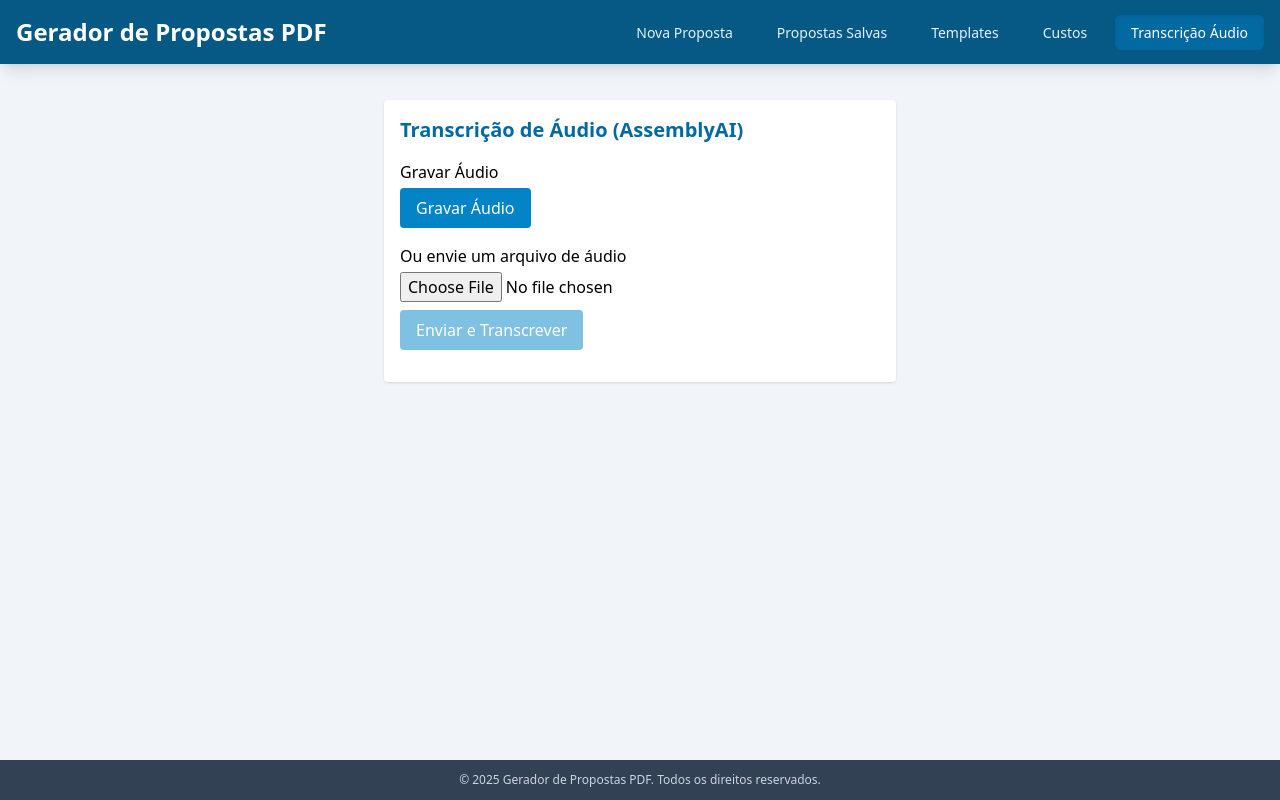
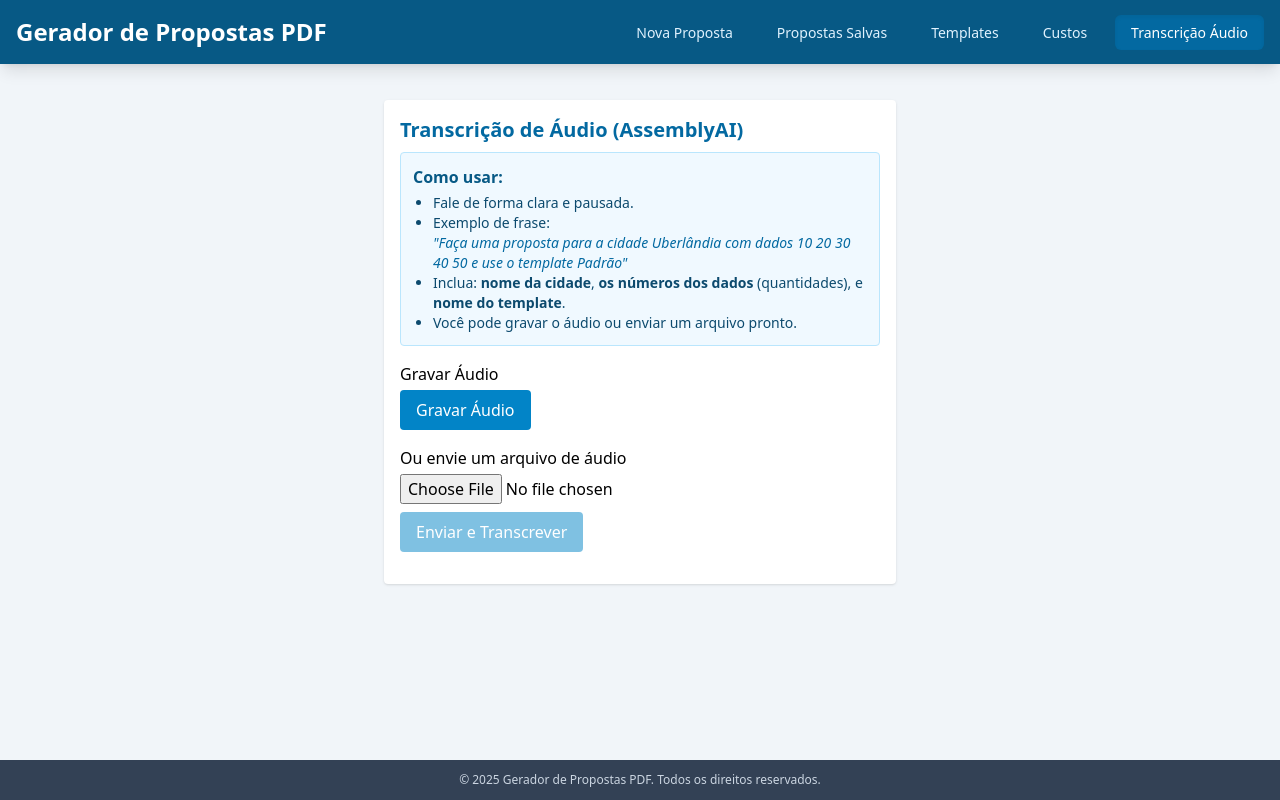
Before and after one commit to alexandrelenin/propostasPDF, a React (Vite) app: page /#/audio-upload in a window 1280 px wide. Built offline with nearby package versions, Linux system fonts and the light colour scheme; no server answers; the database is empty.

Commit message:
Adicionadas instruções de uso para gravação/transcrição de áudio, orientando o usuário sobre o que falar

```diff
--- a/src/components/AudioUpload.tsx
+++ b/src/components/AudioUpload.tsx
@@ -1,10 +1,28 @@
 import React, { useRef, useState } from 'react';
+
+// Função simples para extrair dados do texto transcrito (exemplo)
+function parseProposalData(text: string) {
+  // Exemplo: "faça uma proposta para a cidade Uberlândia com dados 10 20 30 40 50 e use o template Padrão"
+  const match = text.match(/cidade\s+([\wÀ-ÿ ]+)/i);
+  const cidade = match ? match[1].trim() : '';
+  const dados = text.match(/dados?\s+([\d\s]+)/i);
+  const numeros = dados ? dados[1].trim().split(/\s+/).map(Number) : [];
+  const templateMatch = text.match(/template\s+([\wÀ-ÿ ]+)/i);
+  const template = templateMatch ? templateMatch[1].trim() : '';
+  return {
+    cidade,
+    numeros,
+    template,
+    textoOriginal: text
+  };
+}
 
 const AudioUpload: React.FC = () => {
   const [file, setFile] = useState<File | null>(null);
   const [audioBlob, setAudioBlob] = useState<Blob | null>(null);
   const [audioUrl, setAudioUrl] = useState<string | null>(null);
   const [transcript, setTranscript] = useState('');
+  const [parsed, setParsed] = useState<any>(null);
   const [loading, setLoading] = useState(false);
   const [error, setError] = useState('');
   const [recording, setRecording] = useState(false);
@@ -16,11 +34,13 @@ const AudioUpload: React.FC = () => {
     setAudioBlob(null);
     setAudioUrl(null);
     setTranscript('');
+    setParsed(null);
     setError('');
   };
 
   const startRecording = async () => {
     setTranscript('');
+    setParsed(null);
     setError('');
     const stream = await navigator.mediaDevices.getUserMedia({ audio: true });
     mediaRecorderRef.current = new MediaRecorder(stream);
@@ -47,6 +67,7 @@ const AudioUpload: React.FC = () => {
     if (!audio) return;
     setLoading(true);
     setTranscript('');
+    setParsed(null);
     setError('');
     try {
       const res = await fetch('/api/transcribe-audio', {
@@ -56,6 +77,7 @@ const AudioUpload: React.FC = () => {
       const data = await res.json();
       if (data.text) {
         setTranscript(data.text);
+        setParsed(parseProposalData(data.text));
       } else {
         setError(data.error || 'Erro desconhecido');
       }
@@ -68,7 +90,16 @@ const AudioUpload: React.FC = () => {
 
   return (
     <div className="max-w-lg mx-auto p-4 bg-white rounded shadow mt-8">
-      <h2 className="text-xl font-bold mb-4 text-sky-700">Transcrição de Áudio (AssemblyAI)</h2>
+      <h2 className="text-xl font-bold mb-2 text-sky-700">Transcrição de Áudio (AssemblyAI)</h2>
+      <div className="mb-4 p-3 bg-sky-50 border border-sky-200 rounded">
+        <h3 className="font-semibold mb-1 text-sky-800">Como usar:</h3>
+        <ul className="list-disc pl-5 text-sm text-sky-900">
+          <li>Fale de forma clara e pausada.</li>
+          <li>Exemplo de frase: <br /><span className="italic text-sky-700">"Faça uma proposta para a cidade Uberlândia com dados 10 20 30 40 50 e use o template Padrão"</span></li>
+          <li>Inclua: <b>nome da cidade</b>, <b>os números dos dados</b> (quantidades), e <b>nome do template</b>.</li>
+          <li>Você pode gravar o áudio ou enviar um arquivo pronto.</li>
+        </ul>
+      </div>
       <div className="mb-4">
         <label className="block font-medium mb-1">Gravar Áudio</label>
         <button
@@ -109,6 +140,16 @@ const AudioUpload: React.FC = () => {
           <pre className="bg-slate-100 p-2 rounded whitespace-pre-wrap text-sm">{transcript}</pre>
         </div>
       )}
+      {parsed && (
+        <div className="mt-4 bg-slate-50 p-3 rounded border">
+          <h3 className="font-semibold mb-2 text-sky-700">Dados extraídos para conferência:</h3>
+          <ul className="text-sm">
+            <li><b>Cidade:</b> {parsed.cidade || <span className="text-red-500">(não encontrado)</span>}</li>
+            <li><b>Dados (números):</b> {parsed.numeros.length > 0 ? parsed.numeros.join(', ') : <span className="text-red-500">(não encontrado)</span>}</li>
+            <li><b>Template:</b> {parsed.template || <span className="text-red-500">(não encontrado)</span>}</li>
+          </ul>
+        </div>
+      )}
     </div>
   );
 };
```
